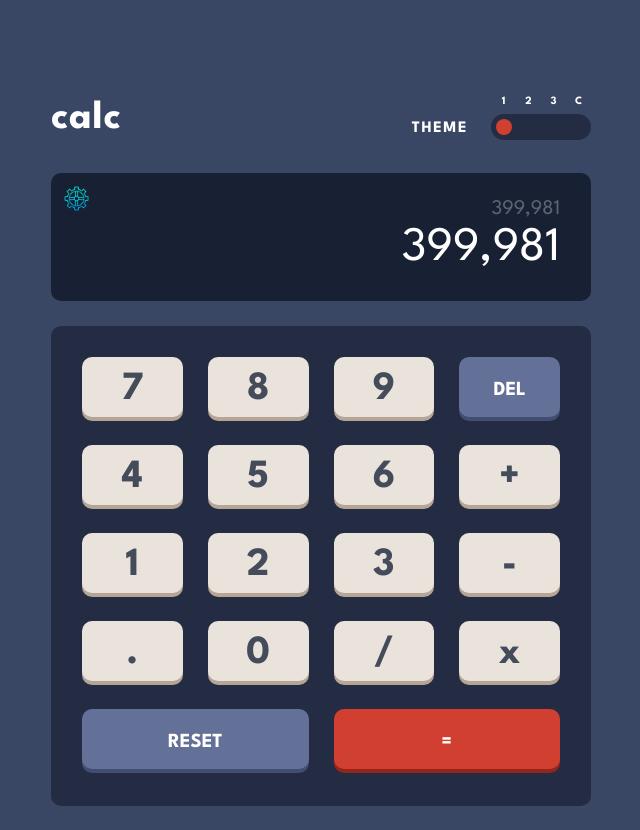
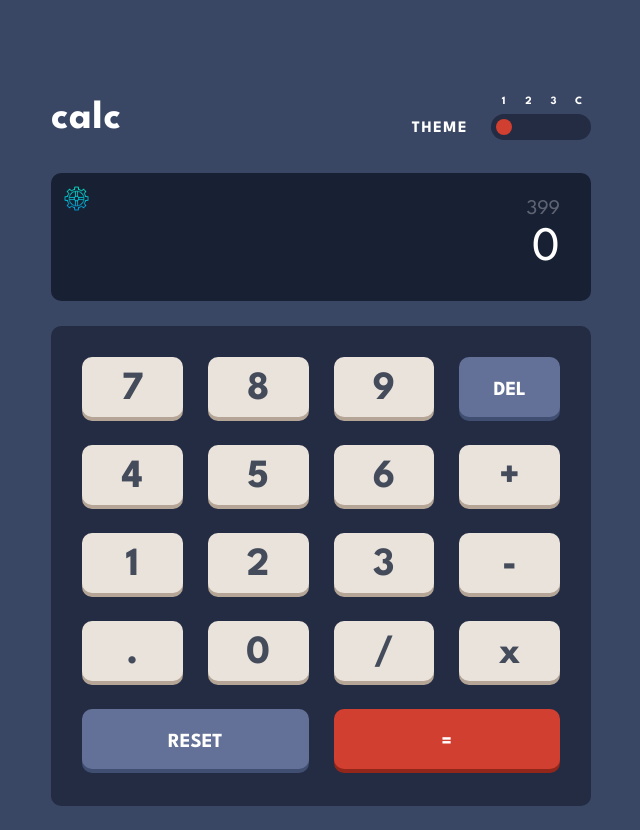
Before and after one commit to Skyz03/Calculatorz-app, a React (Create React App) app: page / in a window 1280 px wide. Shown: the whole page, without its empty margins (319-959 px from the left). Built offline with nearby package versions, Linux system fonts and the light colour scheme.

Commit message:
Computaiton state in progress

```diff
--- a/src/components/Display.jsx
+++ b/src/components/Display.jsx
@@ -2,7 +2,8 @@ import React from "react";
 import logo from "../image/gear.png";
 
 const Display = () => {
-  const [display, setDisplay] = React.useState("399,981");
+  const [display, setDisplay] = React.useState("399");
+  const [currentDisplay, setCurrentDisplay] = React.useState(0);
 
   const del = () => {
     try {
@@ -13,7 +14,7 @@ const Display = () => {
   };
   const calculate = () => {
     try {
-      setDisplay(eval(display));
+      setCurrentDisplay(eval(display));
     } catch (e) {
       setDisplay("Error");
     }
@@ -21,6 +22,7 @@ const Display = () => {
 
   const reset = () => {
     setDisplay("");
+    setCurrentDisplay(0);
   };
 
   return (
@@ -33,7 +35,7 @@ const Display = () => {
           {display}
         </p>
         <p className="calc__display-value--current" data-current-value="">
-          {display}
+          {currentDisplay}
         </p>
       </div>
 
```
